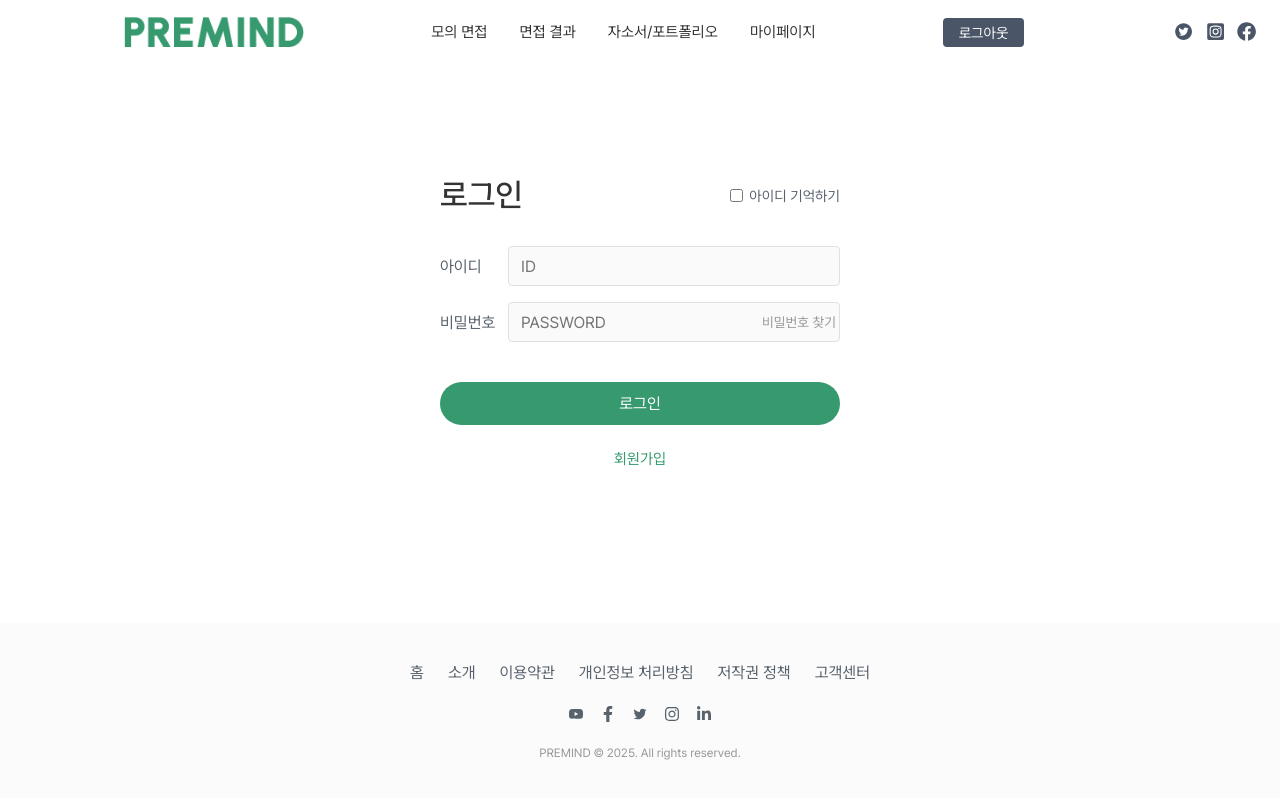
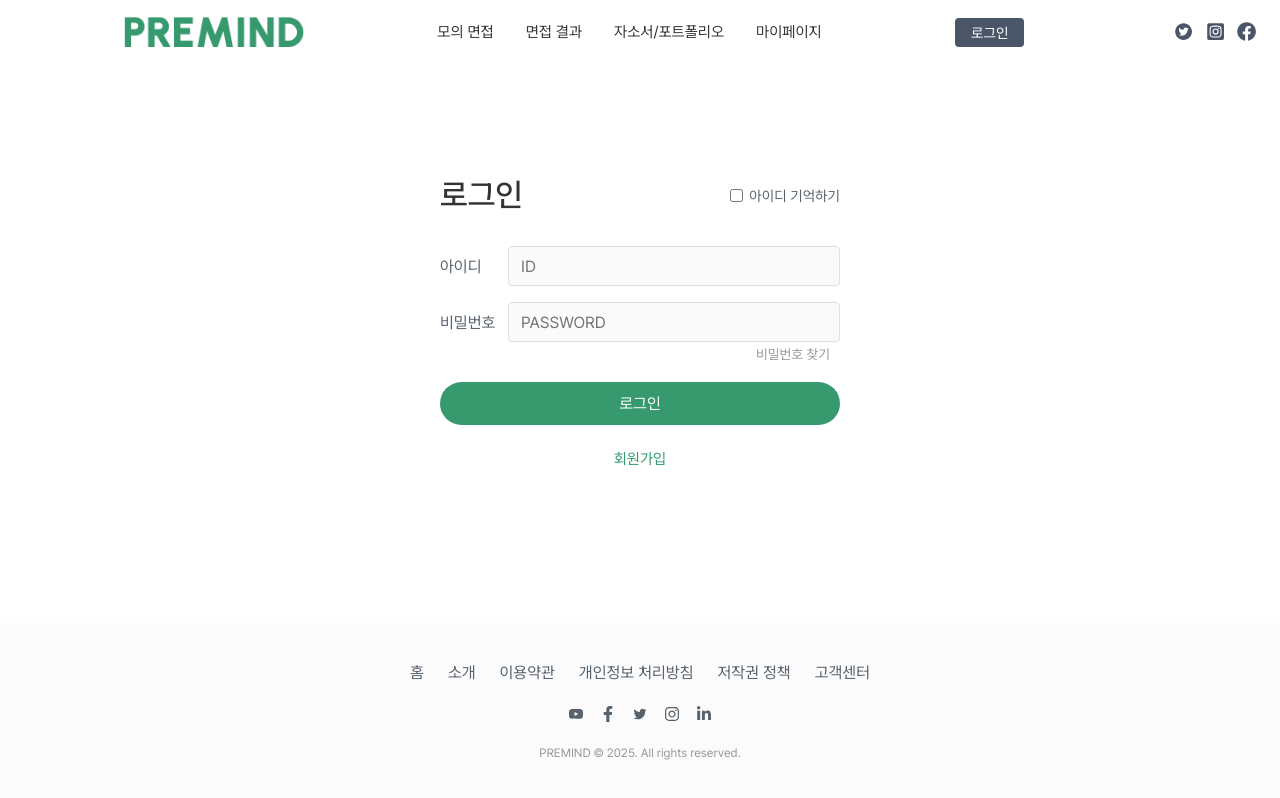
Before and after one commit to Hanium-Premind/Premind_FE, a React (Create React App) app: page /login in a window 1280 px wide. Built offline with nearby package versions, Linux system fonts and the light colour scheme.

Commit message:
feat: 로그인 연동완료

```diff
--- a/src/assets/sass/login.scss
+++ b/src/assets/sass/login.scss
@@ -57,14 +57,15 @@
     }
 
     .password-field {
+
       .forgot {
-        position: absolute;
-
-        right: 0;
+        position: absolute;   // absolute 제거
+        right: 10px;
         font-size: 0.85rem;
         color: #999;
         text-decoration: none;
-        padding: 4px;
+        align-self: flex-end;
+        bottom: -20px;
         &:hover {
           text-decoration: underline;
         }
--- a/src/pages/Navbar.jsx
+++ b/src/pages/Navbar.jsx
@@ -1,11 +1,29 @@
-import { useNavigate } from 'react-router-dom';
+import { useNavigate, useLocation } from 'react-router-dom';
 import { AiFillTwitterCircle } from "react-icons/ai";
 import { FaInstagramSquare, FaFacebook } from "react-icons/fa";
+import { useEffect, useState } from 'react';
 import logo from '../assets/img/logo.png';
 import '../assets/sass/navbar.scss';
 
 export default function Navbar() {
   const navigate = useNavigate();
+  const location = useLocation();
+  const [isLoggedIn, setIsLoggedIn] = useState(false);
+
+  useEffect(() => {
+    const token = localStorage.getItem("accessToken");
+    setIsLoggedIn(!!token);
+  }, [location]); // 🔥 경로가 바뀔 때마다 실행됨
+
+  const handleAuthClick = () => {
+    if (isLoggedIn) {
+      localStorage.removeItem("accessToken");
+      setIsLoggedIn(false);
+      navigate("/");
+    } else {
+      navigate("/login");
+    }
+  };
 
   return (
     <nav className="navbar">
@@ -24,12 +42,9 @@ export default function Navbar() {
         <button
           type="button"
           className="navbar__logout"
-          onClick={() => {
-            /* 로그아웃 로직 */
-            navigate('/login');
-          }}
+          onClick={handleAuthClick}
         >
-          로그아웃
+          {isLoggedIn ? "로그아웃" : "로그인"}
         </button>
         <div className="navbar__actions__icons">
           <AiFillTwitterCircle onClick={() => window.open('https://twitter.com', '_blank')} />
--- a/src/pages/signInUp/Login.jsx
+++ b/src/pages/signInUp/Login.jsx
@@ -19,9 +19,9 @@ export default function Login() {
     setErrorMsg('');
 
     try {
-      const res = await axios.post(
-        '/auth/login',
-        { username, password },
+        const res = await axios.post(
+          'http://52.78.218.243:8080/auth/login',
+          { username, password },
         {
           // 만약 쿠키 기반 세션을 쓰고 싶으면 이 옵션을 추가:
           // withCredentials: true
```
